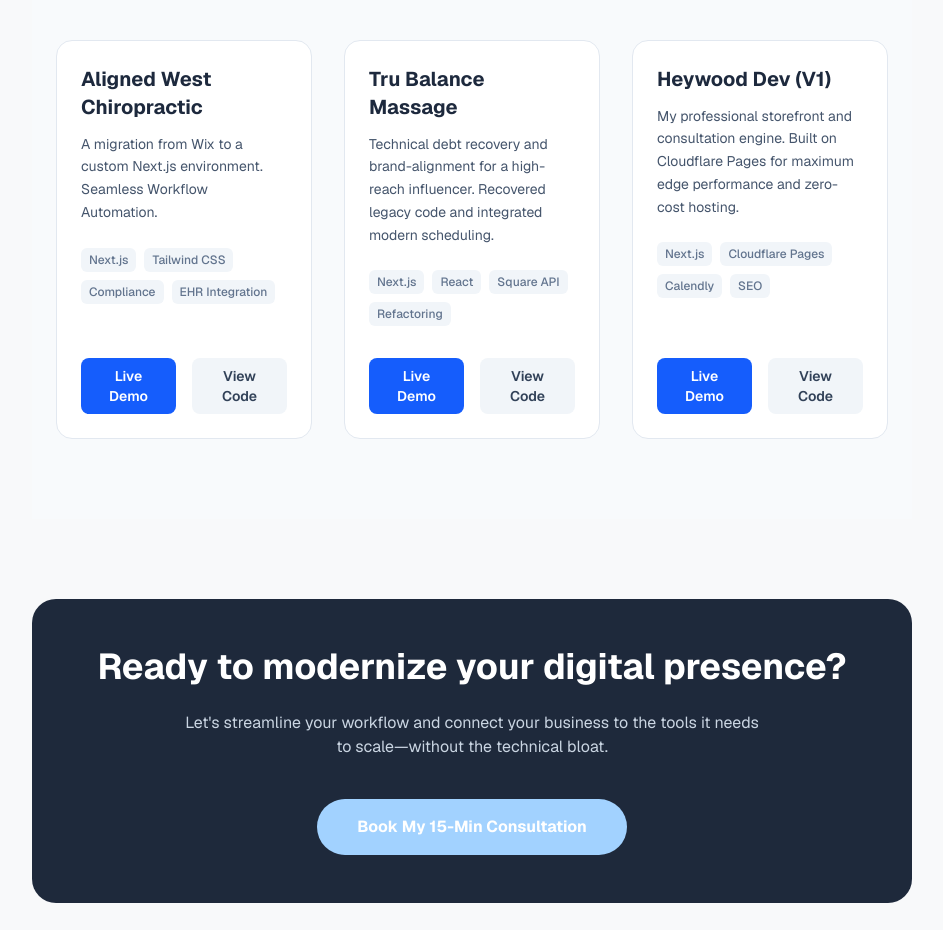
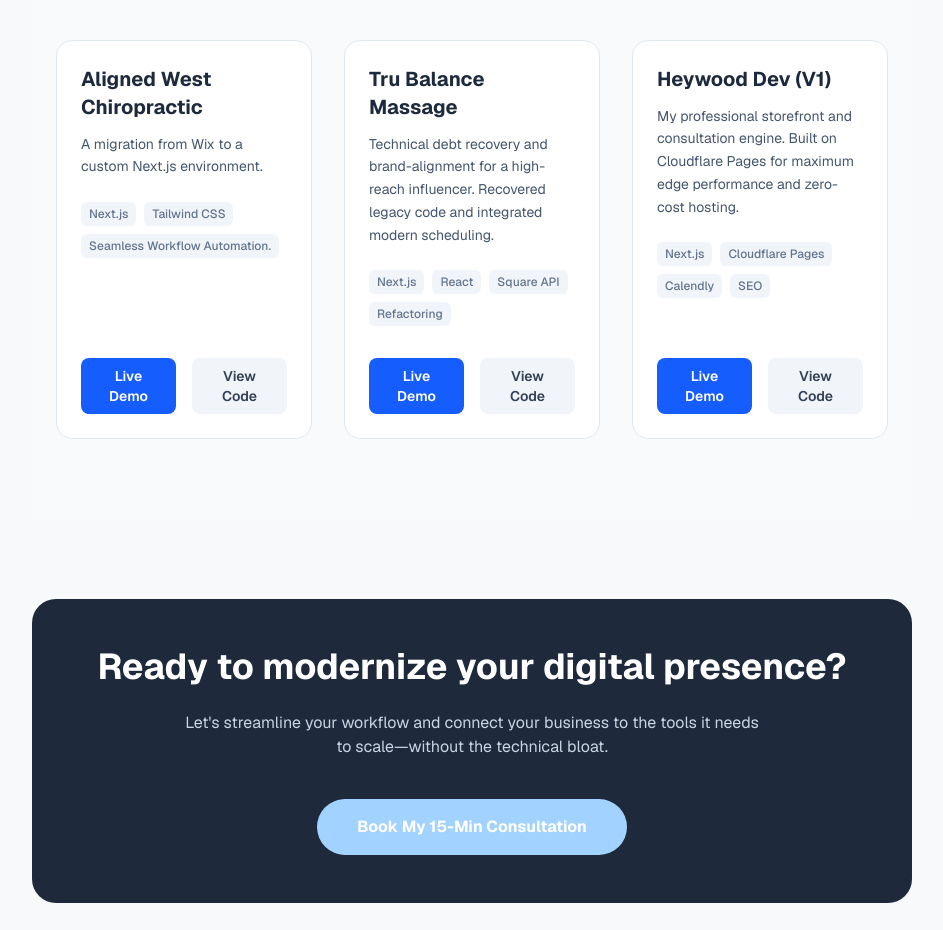
Before and after one commit to CarltonHeywood90/heywood-dev, a Next.js app: page / in a window 1280 px wide. Shown: the part 2240-3170 px from the top of the page, without its empty margins (168-1111 px from the left). Built offline with nearby package versions, Linux system fonts and the light colour scheme.

Commit message:
more changes

```diff
--- a/app/data/projects.ts
+++ b/app/data/projects.ts
@@ -10,8 +10,8 @@
 export const projects: Project[] = [
   {
     title: "Aligned West Chiropractic",
-    description: "A migration from Wix to a custom Next.js environment. Seamless Workflow Automation.",
-    tags: ["Next.js", "Tailwind CSS", "Compliance", "EHR Integration"],
+    description: "A migration from Wix to a custom Next.js environment.",
+    tags: ["Next.js", "Tailwind CSS", "Seamless Workflow Automation."],
     liveUrl: "https://www.alignedwest.com",
     codeUrl: "https://github.com/CarltonHeywood90/aligned-west-chiro-demo",
   },
```
